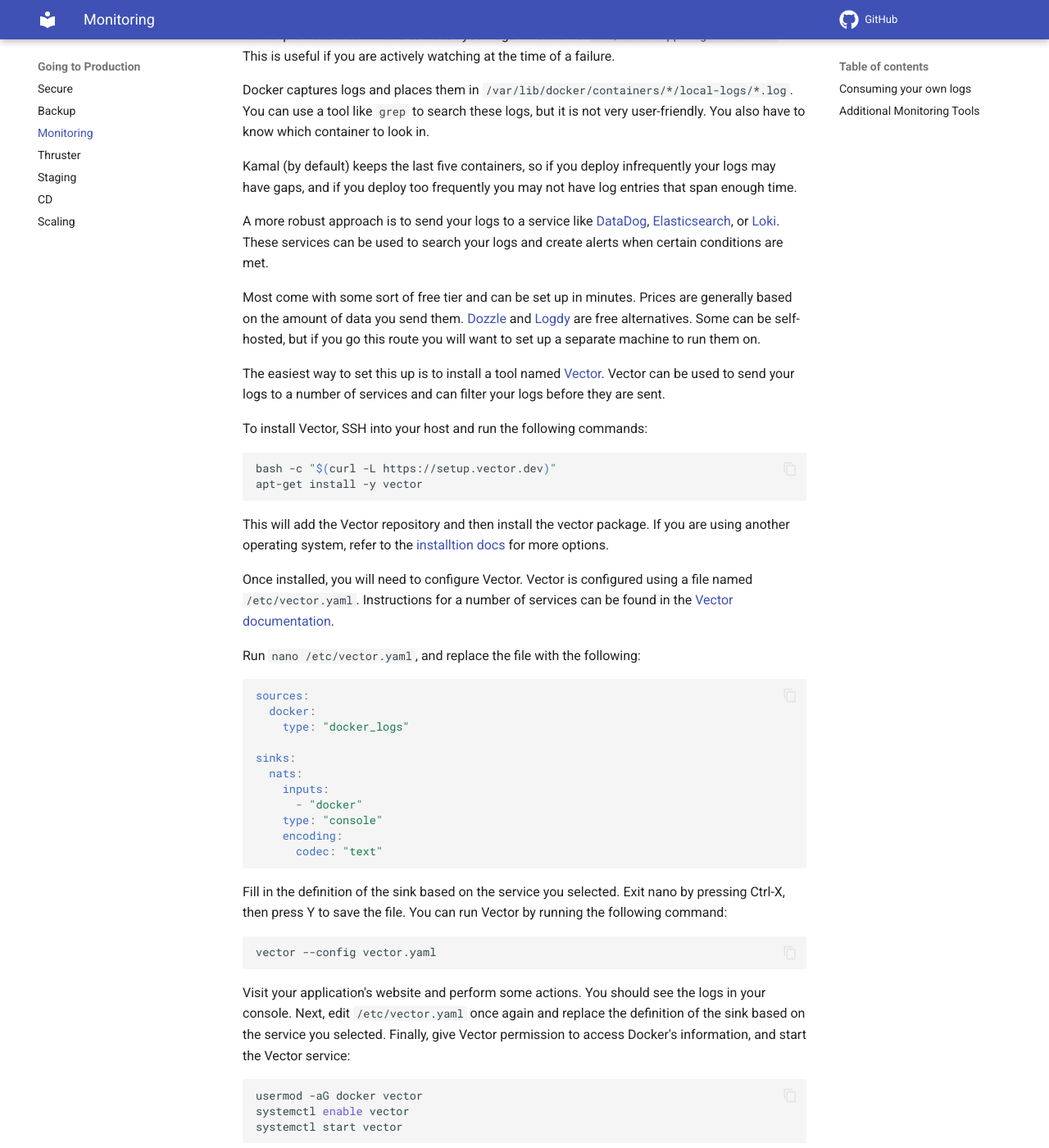
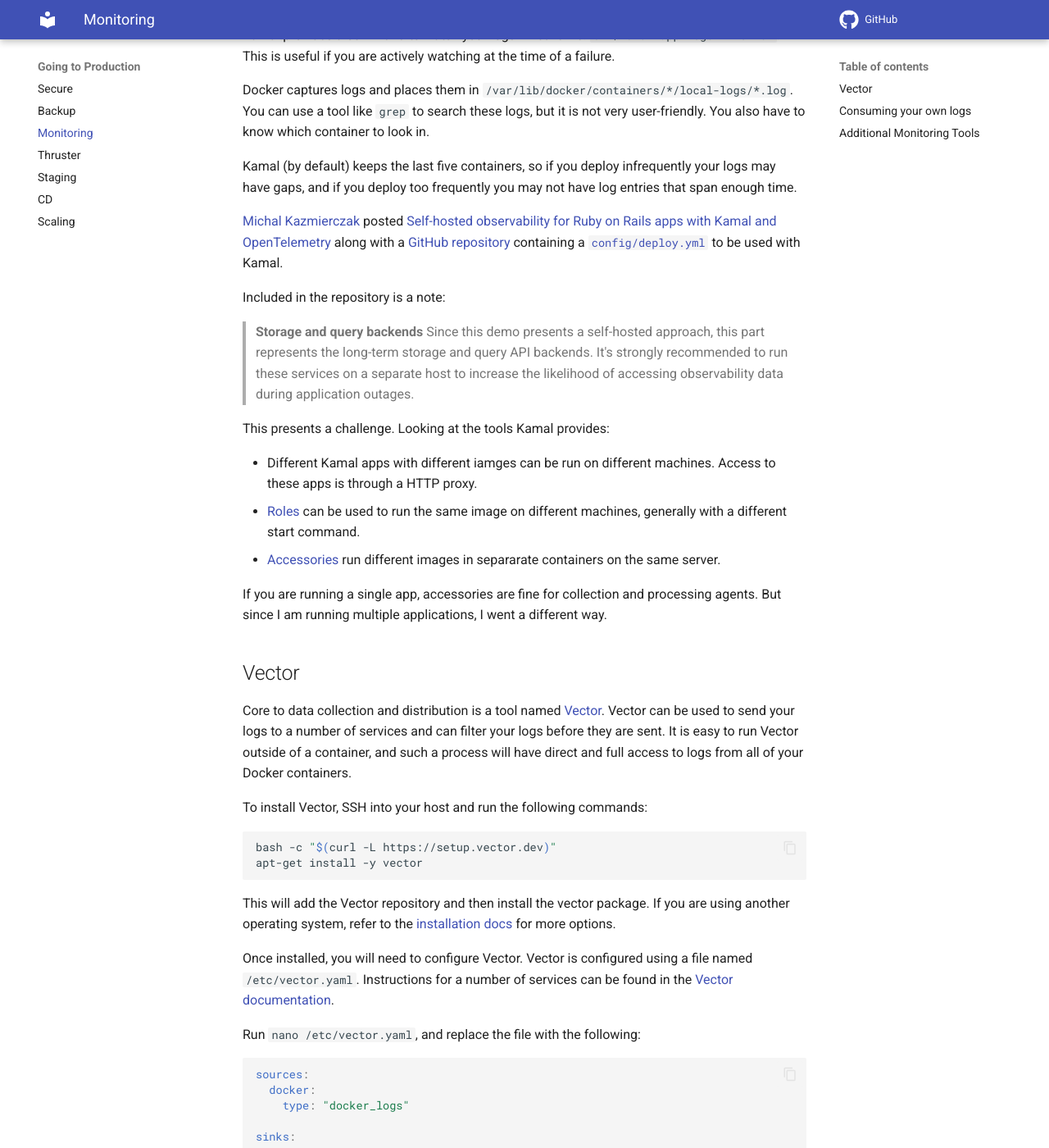
Before and after one commit to rubys/kamal-in-production, an MkDocs documentation site: the page built from docs/Monitoring.md, in a window 1280 px wide and 1400 px high, scrolled down 435 px. Shown: the whole window at 82% size. Built offline with MkDocs 1.6.1 and Material for MkDocs 9.7.7, drawn with Linux system fonts in a browser that asks for light colours; comment, search, counter and statistics services are not loaded; some of the changed text lies outside the part shown.

Commit message:
add Self-hosted observability for Ruby on Rails apps with Kamal and OpenTelemetry

````diff
--- a/docs/Monitoring.md
+++ b/docs/Monitoring.md
@@ -13,13 +13,24 @@
 
 Kamal (by default) keeps the last five containers, so if you deploy infrequently your logs may have gaps, and if you deploy too frequently you may not have log entries that span enough time.
 
-A more robust approach is to send your logs to a service like [DataDog](https://www.datadoghq.com/), [Elasticsearch](https://www.elastic.co/), or [Loki](https://grafana.com/oss/loki/). These services can be used to search your logs and create alerts when certain conditions are met.
+[Michal Kazmierczak](https://mkaz.me/) posted [Self-hosted observability for Ruby on Rails apps with Kamal and OpenTelemetry](https://mkaz.me/blog/2024/self-hosted-overvability-for-ruby-on-rails-apps-with-kamal-and-opentelemetry/) along with a [GitHub repository](https://github.com/michal-kazmierczak/opentelemetry-rails-example) containing a [`config/deploy.yml`](https://github.com/michal-kazmierczak/opentelemetry-rails-example/blob/main/rails_app/config/deploy.yml) to be used with Kamal.
 
-Most come with some sort of free tier and can be set up in minutes. Prices are generally based on the amount of data you send them.
-[Dozzle](https://dozzle.dev/) and [Logdy](http://logdy.dev) are free alternatives.
-Some can be self-hosted, but if you go this route you will want to set up a separate machine to run them on.
+Included in the repository is a note:
 
-The easiest way to set this up is to install a tool named [Vector](https://vector.dev/). Vector can be used to send your logs to a number of services and can filter your logs before they are sent.
+> **Storage and query backends**
+> Since this demo presents a self-hosted approach, this part represents the long-term storage and query API backends. It's strongly recommended to run these services on a separate host to increase the likelihood of accessing observability data during application outages.
+
+This presents a challenge. Looking at the tools Kamal provides:
+
+* Different Kamal apps with different iamges can be run on different machines. Access to these apps is through a HTTP proxy.
+* [Roles](https://kamal-deploy.org/docs/configuration/roles/) can be used to run the same image on different machines, generally with a different start command.
+* [Accessories](https://kamal-deploy.org/docs/configuration/accessories/) run different images in separarate containers on the same server.
+
+If you are running a single app, accessories are fine for collection and processing agents. But since I am running multiple applications, I went a different way.
+
+## Vector
+
+Core to data collection and distribution is a tool named [Vector](https://vector.dev/). Vector can be used to send your logs to a number of services and can filter your logs before they are sent. It is easy to run Vector outside of a container, and such a process will have direct and full access to logs from all of your Docker containers.
 
 To install Vector, SSH into your host and run the following commands:
 
@@ -29,8 +40,7 @@
 ```
 
 This will add the Vector repository and then install the vector package. If you are using another operating system, refer to the
-[installtion docs](https://vector.dev/docs/setup/installation/) for more options.
-
+[installation docs](https://vector.dev/docs/setup/installation/) for more options.
 
 Once installed, you will need to configure Vector. Vector is configured using a file named `/etc/vector.yaml`. Instructions for a number of services can be found in the [Vector documentation](https://vector.dev/docs/reference/configuration/sinks/).
 
@@ -126,6 +136,12 @@
 
 ## Additional Monitoring Tools
 
+You can also send your logs to a service like [DataDog](https://www.datadoghq.com/), [Elasticsearch](https://www.elastic.co/), or [Loki](https://grafana.com/oss/loki/). These services can be used to search your logs and create alerts when certain conditions are met.
+
+Most come with some sort of free tier and can be set up in minutes. Prices are generally based on the amount of data you send them.
+[Dozzle](https://dozzle.dev/) and [Logdy](http://logdy.dev) are free alternatives.
+Some can be self-hosted, but again if you go this route you will want to set up a separate machine to run them on.
+
 [AppSignal](https://appsignal.com/), [Honeybadger](https://www.honeybadger.io/), [New Relic](https://newrelic.com/), [Rollbar](https://rollbar.com/), [Sentry](https://sentry.io/), and [Scout](https://scoutapm.com/) are tools that can be used to monitor your application's performance and create alerts when certain conditions are met.
 
 Mobi/dev has a list of [guide for protecting your business and customer data](https://mobidev.biz/blog/ruby-on-rails-security-guide-protecting-your-business-and-customer-data).
````
